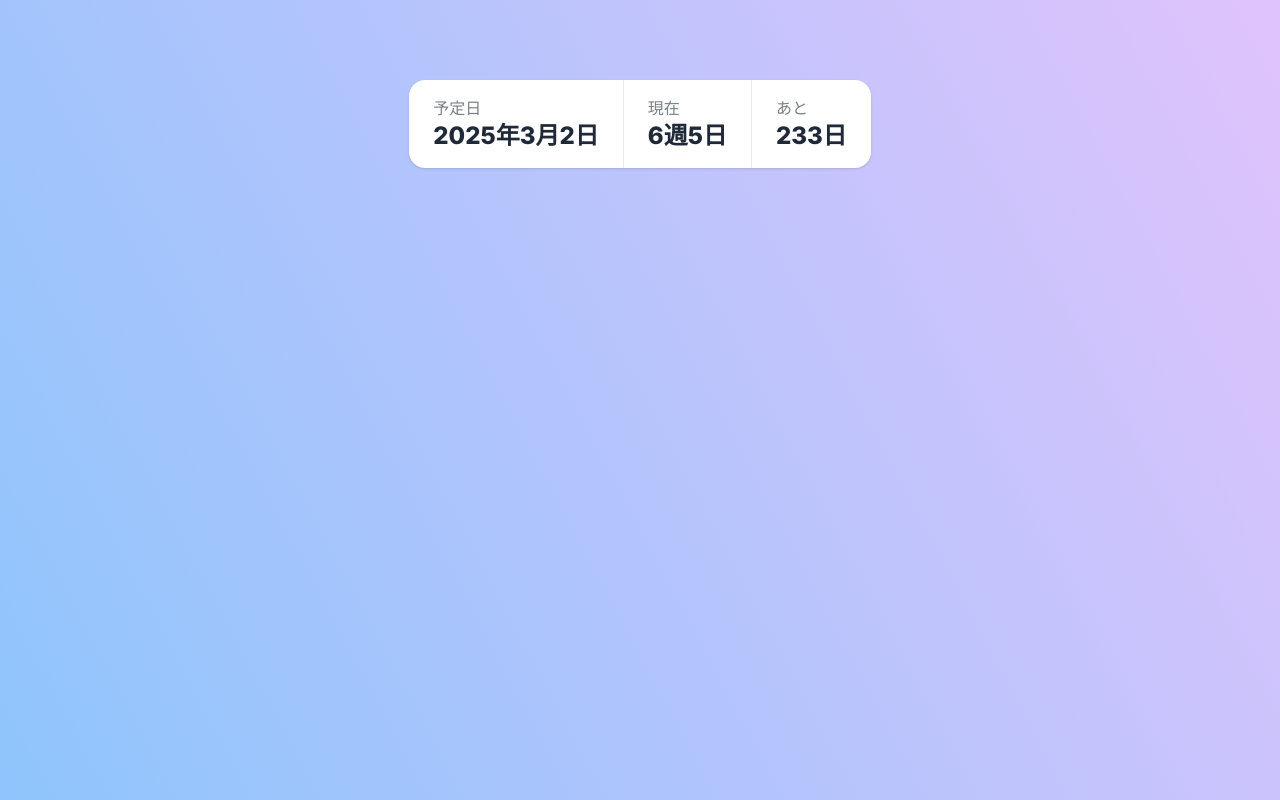
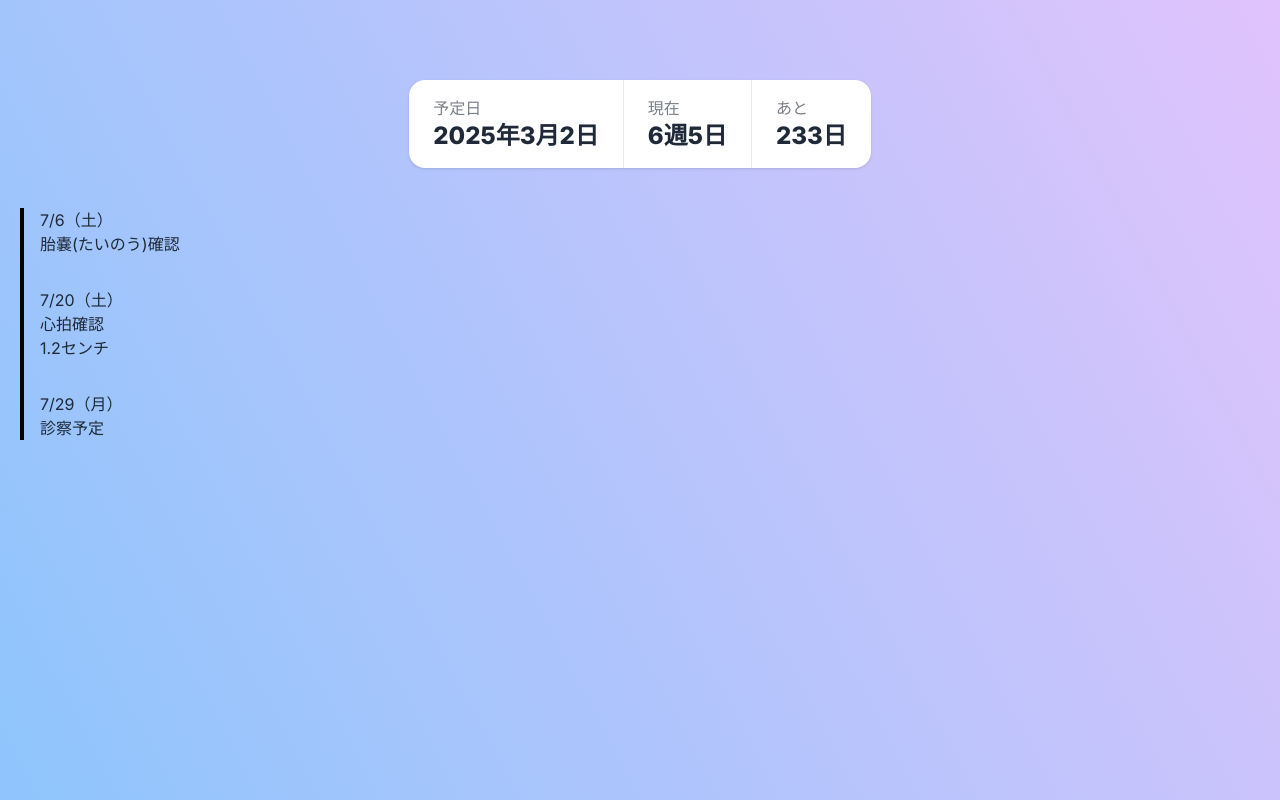
Before and after one commit to bokuhakubo/birth-journey, a Next.js app: page / in a window 1280 px wide. Built offline with nearby package versions, Linux system fonts and the light colour scheme.

Commit message:
スケジュール追加

```diff
--- a/src/app/globals.css
+++ b/src/app/globals.css
@@ -6,11 +6,11 @@ html, body {
     height: 100%;
     margin: 0;
     padding: 0;
+    box-sizing: border-box;
 }
 body {
     background-color: #8EC5FC;
     background-image: linear-gradient(62deg, #8EC5FC 0%, #E0C3FC 100%);
-    box-sizing: border-box;
 }
 
 .loader {
--- a/src/app/page.js
+++ b/src/app/page.js
@@ -45,6 +45,7 @@ export default function Home() {
             <span className="loader"></span>
           </div>
         ) : (
+          <>
             <div className="flex justify-center">
               <div className="stats stats-vertical lg:stats-horizontal shadow">
                 <div className="stat">
@@ -61,6 +62,24 @@ export default function Home() {
                 </div>
               </div>
             </div>
+            <div className="mt-10 border-l-4 border-black pl-4">
+              <div>
+                <p>7/6（土）</p>
+                <p>胎嚢(たいのう)確認</p>
+                <p></p>
+              </div>
+              <div className="mt-8">
+                <p>7/20（土）</p>
+                <p>心拍確認</p>
+                <p>1.2センチ</p>
+              </div>
+              <div className="mt-8">
+                <p>7/29（月）</p>
+                <p>診察予定</p>
+                <p></p>
+              </div>
+            </div>
+          </>
         )}
       </div>
     </div>
```
Lines whose indentation alone changed are shown as unchanged.
